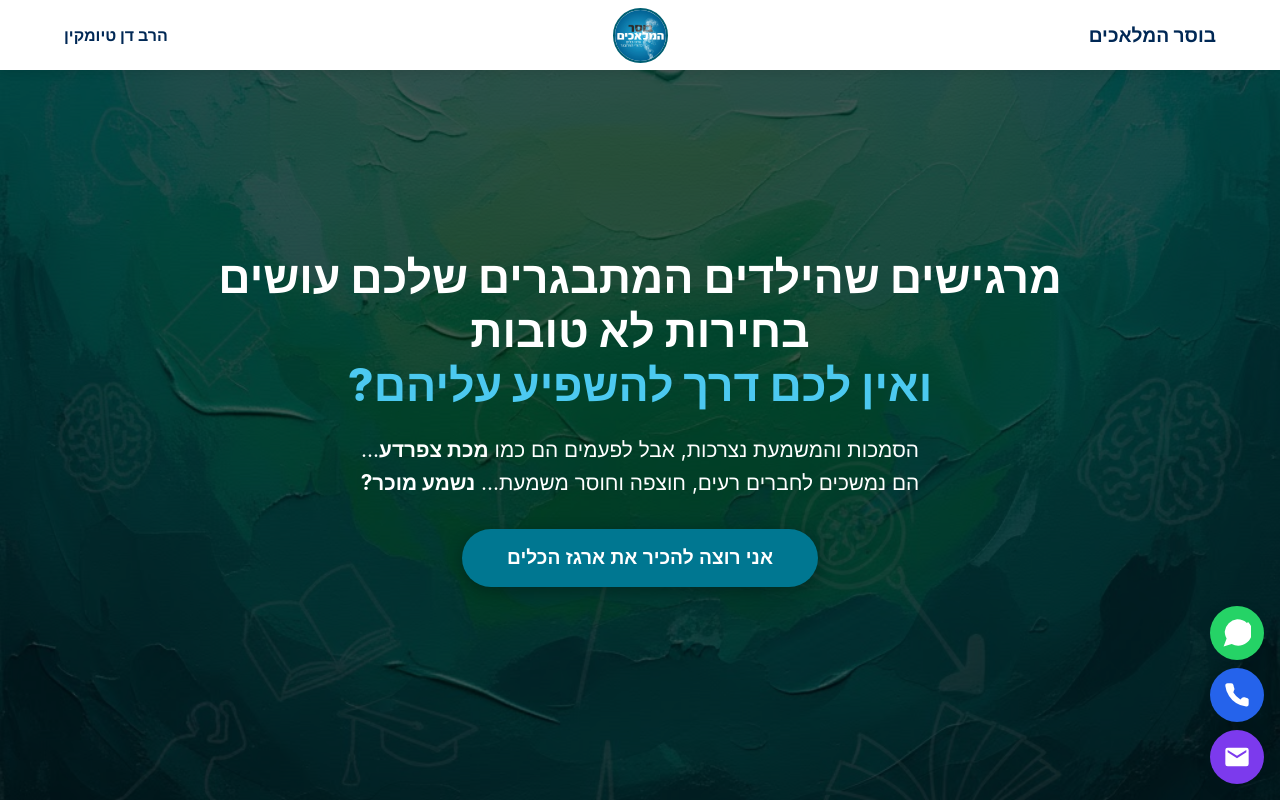
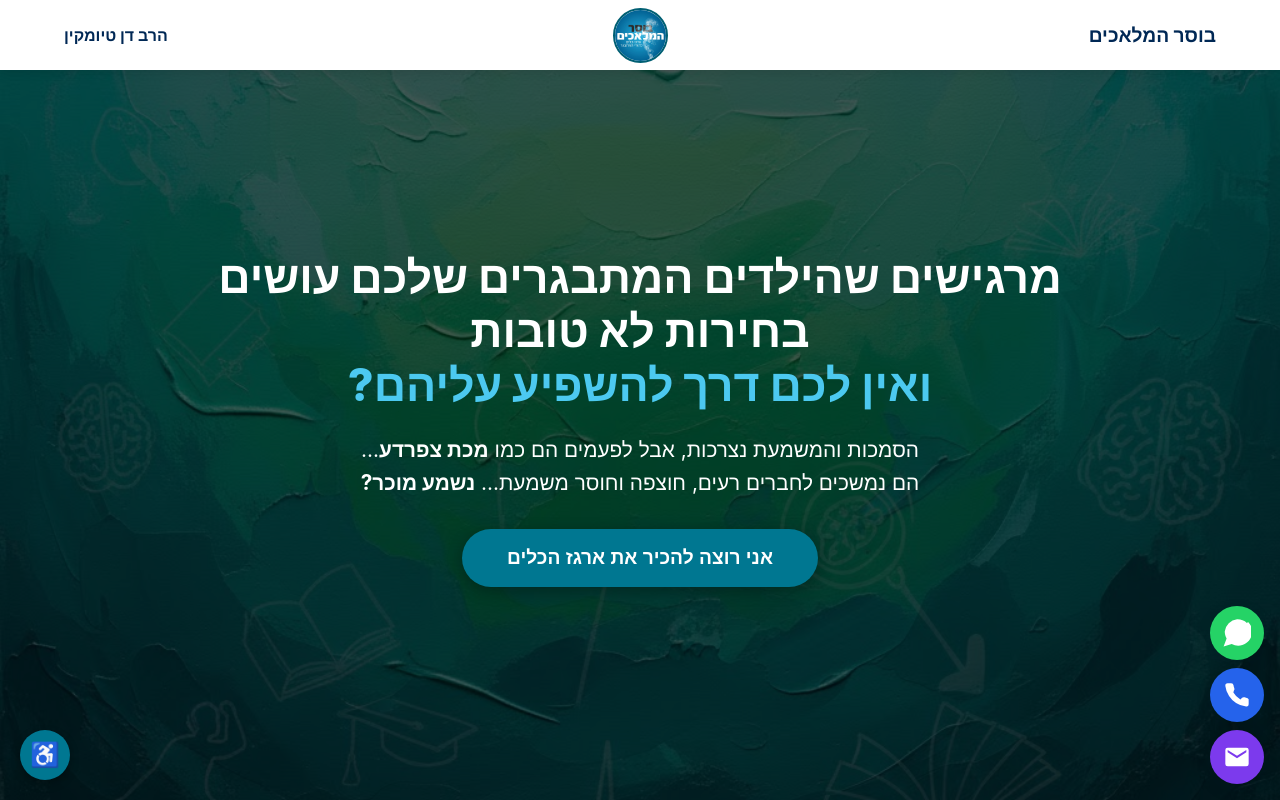
Before and after one commit to tonyStark3124/tiumkin, a React (Create React App) app: page / in a window 1280 px wide. Shown: the top 800 px of the page. Built offline with nearby package versions, Linux system fonts and the light colour scheme.

Commit message:
תוסף נגישות

```diff
--- /dev/null
+++ b/src/components/organisms/AccessibilityMenu.tsx
@@ -0,0 +1,73 @@
+import React, { useState } from 'react';
+
+const AccessibilityMenu: React.FC = () => {
+  const [isOpen, setIsOpen] = useState(false);
+  const [fontSize, setFontSize] = useState(100);
+  const [isHighContrast, setIsHighContrast] = useState(false);
+
+  const toggleHighContrast = () => {
+    setIsHighContrast(!isHighContrast);
+    if (!isHighContrast) {
+      document.body.style.filter = 'contrast(1.2) grayscale(0.5)';
+      document.body.style.backgroundColor = '#fff';
+    } else {
+      document.body.style.filter = 'none';
+      document.body.style.backgroundColor = '';
+    }
+  };
+
+  const changeFontSize = (delta: number) => {
+    const newSize = fontSize + delta;
+    if (newSize >= 100 && newSize <= 150) {
+      setFontSize(newSize);
+      document.documentElement.style.fontSize = `${newSize}%`;
+    }
+  };
+
+  return (
+    <div style={{ position: 'fixed', bottom: '20px', left: '20px', zIndex: 9999, direction: 'rtl' }}>
+      {/* כפתור הפתיחה */}
+      <button
+        onClick={() => setIsOpen(!isOpen)}
+        style={{
+          width: '50px', height: '50px', borderRadius: '50%', backgroundColor: '#007791',
+          color: 'white', border: 'none', cursor: 'pointer', fontSize: '24px', boxShadow: '0 4px 10px rgba(0,0,0,0.3)'
+        }}
+        aria-label="תפריט נגישות"
+      >
+        ♿
+      </button>
+
+      {/* התפריט עצמו */}
+      {isOpen && (
+        <div style={{
+          position: 'absolute', bottom: '60px', left: '0', width: '200px',
+          backgroundColor: 'white', borderRadius: '12px', padding: '15px',
+          boxShadow: '0 5px 20px rgba(0,0,0,0.2)', border: '1px solid #ddd',
+          display: 'flex', flexDirection: 'column', gap: '10px'
+        }}>
+          <p style={{ margin: '0 0 10px 0', fontWeight: 'bold', textAlign: 'center', borderBottom: '1px solid #eee' }}>נגישות</p>
+
+          <button onClick={() => changeFontSize(10)} style={menuBtnStyle}>הגדל טקסט +</button>
+          <button onClick={() => changeFontSize(-10)} style={menuBtnStyle}>הקטן טקסט -</button>
+          <button onClick={toggleHighContrast} style={menuBtnStyle}>
+            {isHighContrast ? "ביטול ניגודיות" : "ניגודיות גבוהה"}
+          </button>
+          <button onClick={() => {
+            setFontSize(100);
+            document.documentElement.style.fontSize = '100%';
+            document.body.style.filter = 'none';
+            setIsHighContrast(false);
+          }} style={{ ...menuBtnStyle, backgroundColor: '#f0f0f0', color: '#333' }}>איפוס הגדרות</button>
+        </div>
+      )}
+    </div>
+  );
+};
+
+const menuBtnStyle: React.CSSProperties = {
+  padding: '8px', cursor: 'pointer', border: '1px solid #007791',
+  borderRadius: '4px', backgroundColor: 'white', color: '#007791', fontWeight: 'bold'
+};
+
+export default AccessibilityMenu;
--- a/src/pages/Home.tsx
+++ b/src/pages/Home.tsx
@@ -8,6 +8,7 @@ import SolutionSection from '../components/organisms/SolutionSection';
 import { CoursesSection } from '../components/organisms/CoursesSection';
 import { TestimonialsSpace } from '../components/organisms/TestimonialsSpace';
 import BuyCourseSection from '../components/organisms/BuyCourseSection';
+import AccessibilityMenu from '../components/organisms/AccessibilityMenu';
 // import CoursesGallery from '../components/organisms/CoursesSection';
 
 
@@ -23,6 +24,7 @@ export const Home: React.FC = () => {
       <CoursesSection/>
       <BuyCourseSection/>
       <TestimonialsSpace/>
+      <AccessibilityMenu/>
       {/* <section id="courses" aria-label="רשימת הקורסים" className="container">
         <div className="course-grid">
           {courses.map((course, i) => (
```
